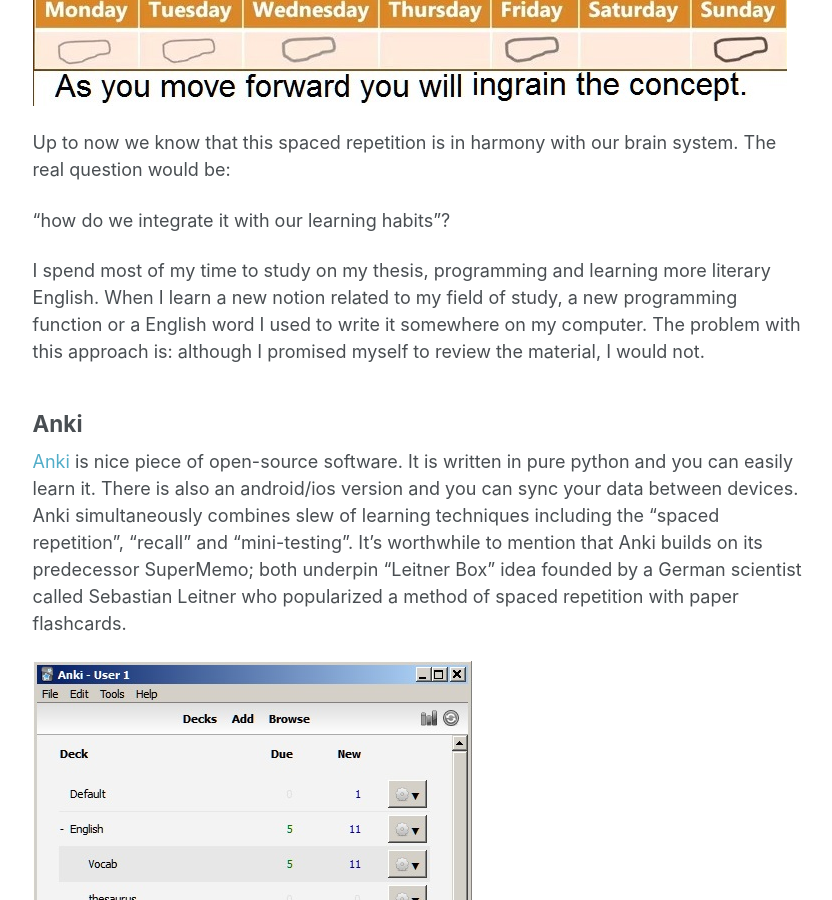
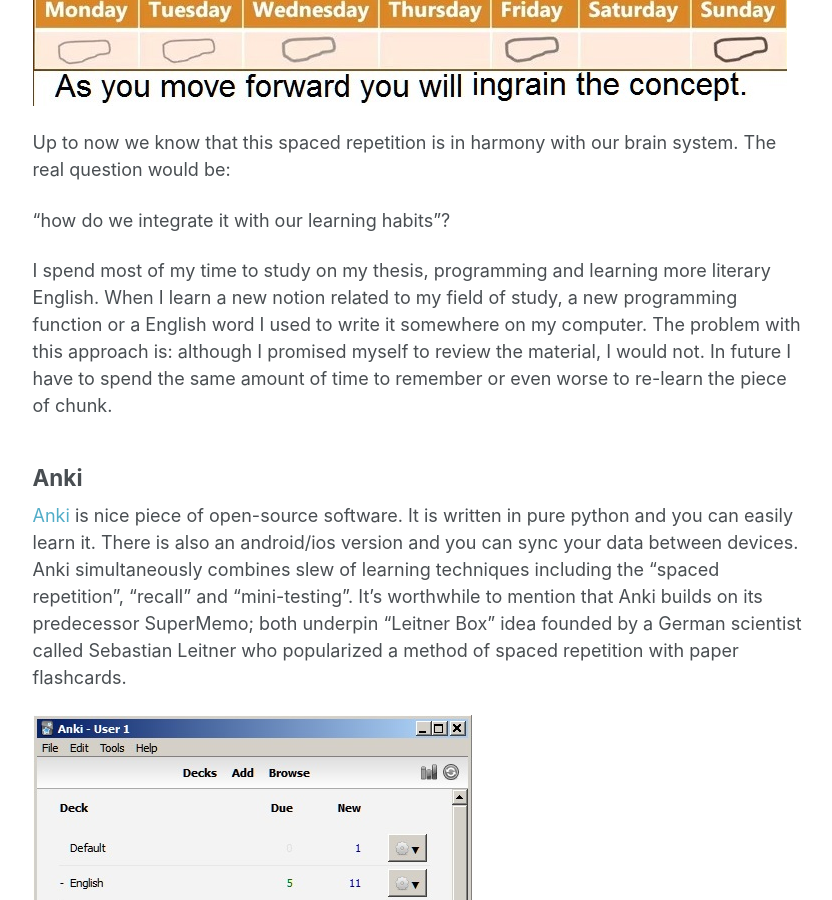
Before and after one commit to matzora/faridcher.github.io, a Jekyll site: the page built from _posts/2016-09-06-spaced-repetition.md, in a window 1280 px wide and 900 px high, scrolled down 686 px. Shown: the whole window, without its empty margins (249-1081 px from the left). Built offline with Jekyll 4.4.1, drawn with Linux system fonts in a browser that asks for light colours; comment, search, counter and statistics services are not loaded.

Commit message:
addition

```diff
--- a/_posts/2016-09-06-spaced-repetition.md
+++ b/_posts/2016-09-06-spaced-repetition.md
@@ -19,7 +19,7 @@
 
 "how do we integrate it with our learning habits"?
 
-I spend most of my time to study on my thesis, programming and learning more literary English. When I learn a new notion related to my field of study, a new programming function or a English word I used to write it somewhere on my computer. The problem with this approach is: although I promised myself to review the material, I would not.
+I spend most of my time to study on my thesis, programming and learning more literary English. When I learn a new notion related to my field of study, a new programming function or a English word I used to write it somewhere on my computer. The problem with this approach is: although I promised myself to review the material, I would not. In future I have to spend the same amount of time to remember or even worse to re-learn the piece of chunk.
 
 ## Anki
 
```
